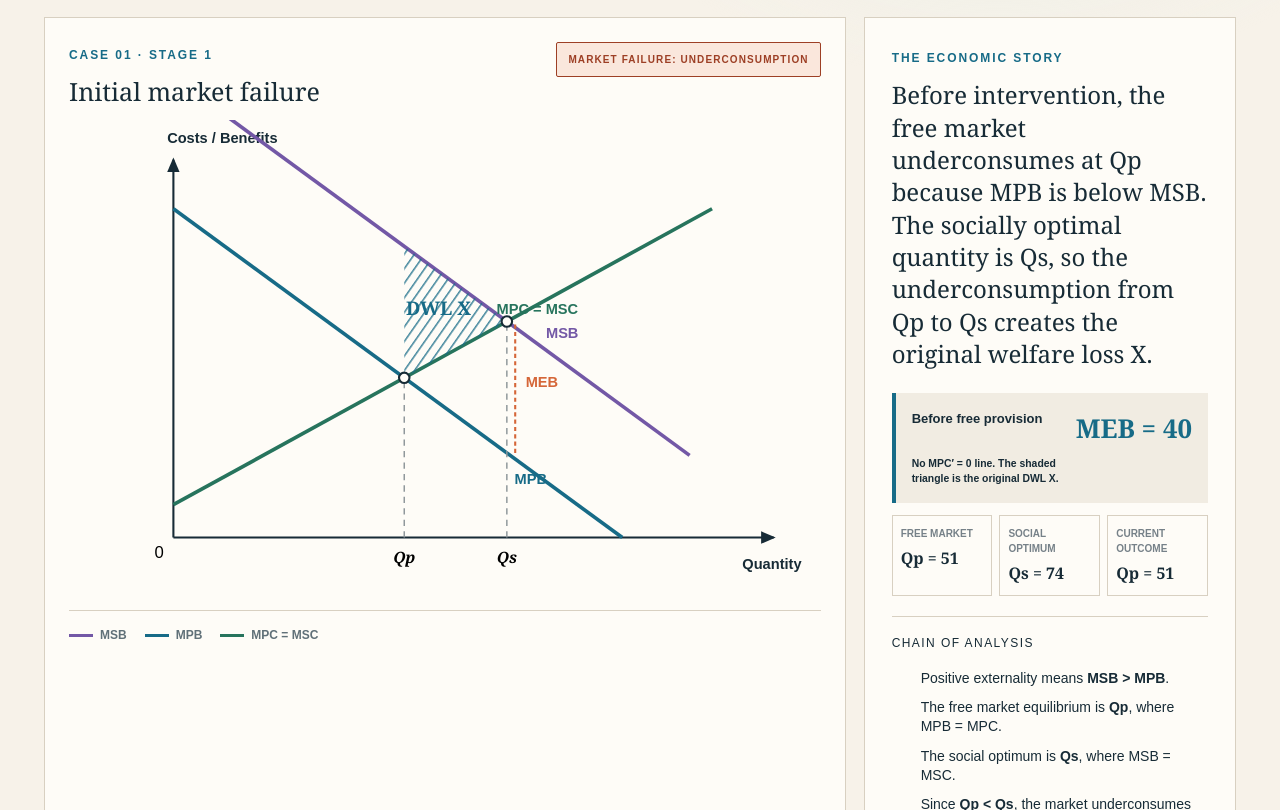
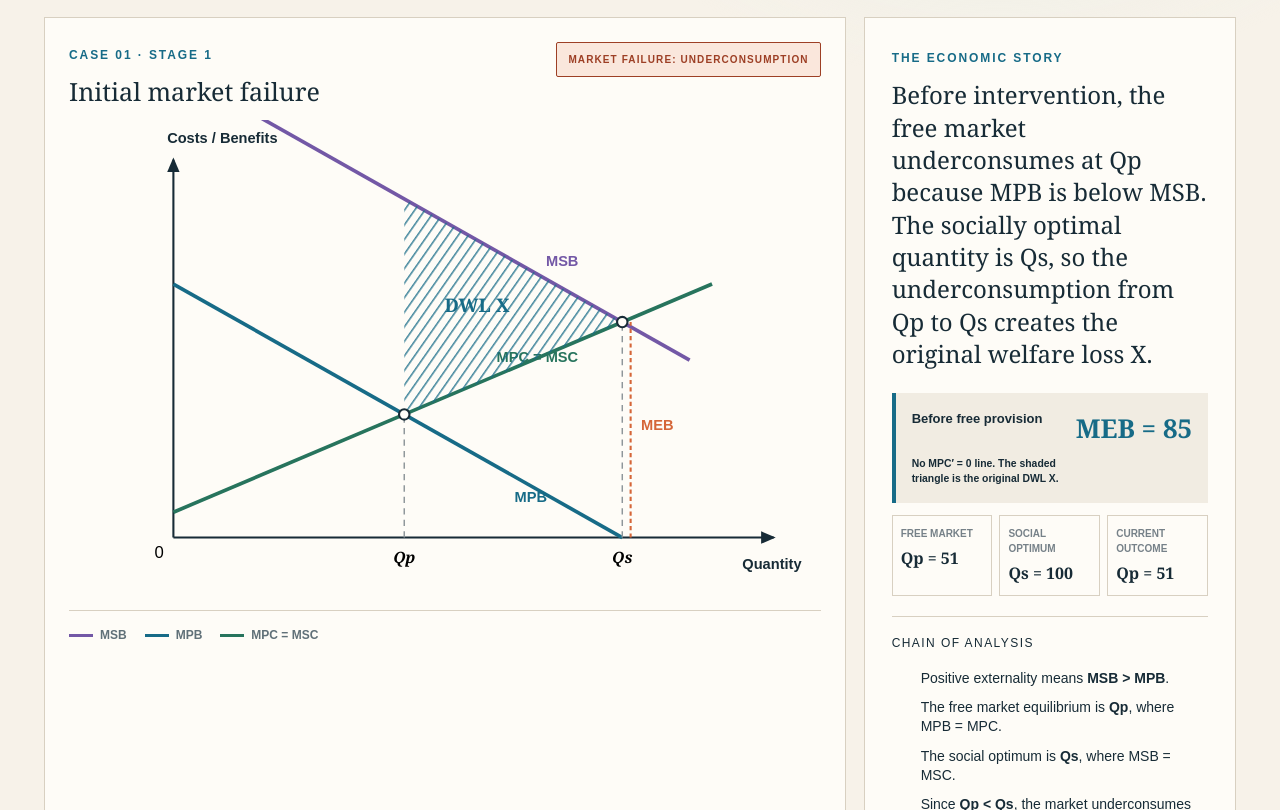
Before and after one commit to lyndonchua/When-should-the-government-provide-it-for-free, a Next.js app: page / in a window 1280 px wide. Shown: the part 511-1321 px from the top of the page. Built offline with nearby package versions, Linux system fonts and the light colour scheme.

Commit message:
Add files via upload

```diff
--- a/app/page.tsx
+++ b/app/page.tsx
@@ -20,30 +20,59 @@ const cases = {
   },
 } as const;
 
+function Case2Diagram({ phase }: { phase: Phase }) {
+  const initial = phase === "initial";
+  const solves = phase === "solves";
+  return <svg className="diagram" viewBox="0 0 720 470" role="img" aria-label={`Case 2: ${initial ? "initial market failure" : solves ? "MPC shift corrects market failure" : "MPC shifts too far right"}`}>
+    <defs>
+      <pattern id="case2X" width="8" height="8" patternUnits="userSpaceOnUse" patternTransform="rotate(35)"><line x1="0" y1="0" x2="0" y2="8" stroke="#176b87" strokeWidth="3" /></pattern>
+      <pattern id="case2Y" width="8" height="8" patternUnits="userSpaceOnUse" patternTransform="rotate(35)"><line x1="0" y1="0" x2="0" y2="8" stroke="#d56638" strokeWidth="3" /></pattern>
+      <marker id="case2Arrow" markerWidth="8" markerHeight="8" refX="6" refY="3" orient="auto"><path d="M0,0 L0,6 L7,3 z" fill="#172b36" /></marker>
+    </defs>
+    <line className="axis" x1="100" y1="400" x2="100" y2="40" markerEnd="url(#case2Arrow)"/>
+    <line className="axis" x1="100" y1="400" x2="670" y2="400" markerEnd="url(#case2Arrow)"/>
+    <text className="axisLabel" x="94" y="24">Costs / Benefits</text><text className="axisLabel" x="625" y="432">Quantity</text><text x="82" y="422">0</text>
+    <path className="curve mpb" d="M 180 180 L 430 400"/>
+    <path className="curve msb" d={phase === "worsens" ? "M 300 50 L 610 370" : "M 300 50 L 560 318"}/>
+    <path className="curve mpc" d={phase === "worsens" ? "M 210 350 L 610 47" : "M 210 350 L 500 130"}/>
+    <text className="label blue" x="400" y="365">MPB</text><text className="label purple" x="525" y="300">MSB</text><text className="label green" x="445" y="165">MPC = MSC</text>
+    {initial && <><polygon points="300,284 300,50 430,184" fill="url(#case2X)" opacity=".8"/><text className="areaLabel" x="345" y="170">DWL X</text></>}
+    <line className="guide" x1="300" y1="400" x2="300" y2="284"/><text className="qLabel" x="300" y="424">Qp</text>
+    <line className="guide" x1="430" y1="400" x2="430" y2="184"/><text className="qLabel" x="430" y="424">Qs</text>
+    {!initial && <><line className="shiftArrow" x1="340" y1="245" x2={solves ? "500" : "575"} y2="245" markerEnd="url(#case2Arrow)"/><text className="shiftText" x={solves ? "365" : "400"} y="230">MPC shifts rightwards</text></>}
+    {solves && <><path className="curve shifted" d="M 430 400 L 590 250"/><text className="label shiftedText" x="560" y="255">MPC′</text><circle className="point" cx="430" cy="400" r="5"/><text className="qLabel star" x="430" y="447">Qs = Qa</text><text className="solvedLabel" x="445" y="195">MSB = MSC</text><text className="solvedLabel" x="445" y="390">MPB = MPC′</text></>}
+    {phase === "worsens" && <><path className="curve shifted" d="M 610 400 L 700 315"/><text className="label shiftedText" x="655" y="330">MPC′</text><line className="guide" x1="610" y1="400" x2="610" y2="64"/><text className="qLabel star" x="610" y="424">Qa</text><polygon points="430,184 610,47 610,370" fill="url(#case2Y)" opacity=".78"/><text className="areaLabel y" x="545" y="190">DWL Y &gt; X</text></>}
+    <circle className="point" cx="300" cy="284" r="5"/><circle className="point" cx="430" cy="184" r="5"/>
+  </svg>;
+}
+
 function Diagram({ mode, phase, meb, mpcShift }: { mode: CaseKey; phase: Phase; meb: number; mpcShift: number }) {
   const g = useMemo(() => {
-    const top = 38, base = 400;
+    const expanded = mode === "parallel" && phase === "worsens";
+    const top = 38, base = expanded ? 300 : 400;
     const mpb = (q: number) => 100 - q;
     const msb = (q: number) => 100 + meb - q;
-    const mpcSlope = mode === "horizontal" ? 0.75 : 1;
+    const mpcSlope = 0.75;
     const mpc = (q: number) => 10 + mpcSlope * q;
     const qp = 90 / (1 + mpcSlope);
     const qs = (90 + meb) / (1 + mpcSlope);
     const qstar = 100;
-    const scaleX = mode === "parallel" ? 4.8 : 4.3;
+    const scaleX = expanded ? 3.45 : mode === "parallel" ? 4.8 : 4.3;
     const midpoint = (qp + qs) / 2;
-    const left = mode === "parallel" ? Math.max(60, 370 - midpoint * scaleX) : 100;
+    const left = expanded ? 80 : mode === "parallel" ? Math.max(60, 370 - midpoint * scaleX) : 100;
     const right = 675;
     const x = (q: number) => left + q * scaleX;
-    const scaleY = Math.min(3.15, 340 / (55 + meb));
+    const scaleY = expanded ? 1.8 : Math.min(3.15, 340 / (55 + meb));
     const y = (v: number) => base - v * scaleY;
     return { left, right, top, base, x, y, mpb, msb, mpc, qp, qs, qstar };
   }, [meb, mode, phase]);
   const { left, right, top, base, x, y, mpb, msb, mpc, qp, qs, qstar } = g;
-  const qAfter = phase === "initial" ? qp : mode === "parallel" ? (90 + mpcShift) / 2 : qstar;
-  const mpcPrime = (q: number) => 10 + q - mpcShift;
-  const mpcPrimeIntercept = Math.max(0, mpcShift - 10);
-  const path = (fn: (q: number) => number, from = 0, to = mode === "parallel" ? 120 : 105) => `M ${x(from)} ${y(fn(from))} L ${x(to)} ${y(fn(to))}`;
+  const mpcSlope = 0.75;
+  const qAfter = phase === "initial" ? qp : mode === "parallel" ? (90 + mpcShift) / (1 + mpcSlope) : qstar;
+  const mpcPrime = (q: number) => 10 + mpcSlope * q - mpcShift;
+  const mpcPrimeIntercept = Math.max(0, (mpcShift - 10) / mpcSlope);
+  const expanded = mode === "parallel" && phase === "worsens";
+  const path = (fn: (q: number) => number, from = 0, to = expanded ? 170 : mode === "parallel" ? 120 : 105) => `M ${x(from)} ${y(fn(from))} L ${x(to)} ${y(fn(to))}`;
   const under = `${x(qp)},${y(msb(qp))} ${x(qp)},${y(mpc(qp))} ${x(qs)},${y(mpc(qs))}`;
   const underMidX = (x(qp) + x(qp) + x(qs)) / 3;
   const underMidY = (y(msb(qp)) + y(mpc(qp)) + y(mpc(qs))) / 3;
@@ -51,6 +80,7 @@ function Diagram({ mode, phase, meb, mpcShift }: { mode: CaseKey; phase: Phase;
   const overMidQ = (qs + qstar) / 2;
   const overMidY = (y(msb(overMidQ)) + y(mpc(overMidQ))) / 2;
   const policyDwl = `${x(qs)},${y(msb(qs))} ${x(qAfter)},${y(msb(qAfter))} ${x(qAfter)},${y(mpc(qAfter))}`;
+  if (mode === "parallel") return <Case2Diagram phase={phase}/>;
   return (
     <svg className="diagram" viewBox="0 0 720 470" role="img" aria-label={`Economic diagram: ${cases[mode].title}`}>
       <defs>
@@ -60,15 +90,14 @@ function Diagram({ mode, phase, meb, mpcShift }: { mode: CaseKey; phase: Phase;
       </defs>
       <line className="axis" x1={left} y1={base} x2={left} y2={top} markerEnd="url(#arrow)" />
       <line className="axis" x1={left} y1={base} x2={right} y2={base} markerEnd="url(#arrow)" />
-      <text className="axisLabel" x={left - 6} y={22}>Costs / Benefits</text><text className="axisLabel" x={right - 30} y={430}>Quantity</text><text x={left - 18} y={420}>0</text>
+      <text className="axisLabel" x={left - 6} y={22}>Costs / Benefits</text><text className="axisLabel" x={right - 30} y={base + 30}>Quantity</text><text x={left - 18} y={base + 20}>0</text>
       <path className="curve msb" d={path(msb, 5, 115)} /><path className="curve mpb" d={path(mpb, 0, 100)} /><path className="curve mpc" d={path(mpc, 0, 120)} />
       <text className="label purple" x={x(83)} y={y(msb(83)) - 12}>MSB</text><text className="label blue" x={x(76)} y={y(mpb(76)) + 24}>MPB</text><text className="label green" x={x(72)} y={y(mpc(72)) - 13}>MPC = MSC</text>
       {phase === "initial" && <><polygon points={under} fill="url(#hatchX)" opacity=".8" /><text className="areaLabel" x={underMidX} y={underMidY}>DWL X</text></>}
-      {[qp, qs].map((q, i) => <g key={q}><line className="guide" x1={x(q)} y1={base} x2={x(q)} y2={i ? y(mpc(q)) : y(mpb(q))} />{!(i === 1 && mode === "horizontal" && phase === "solves") && <text className="qLabel" x={x(q)} y={424}>{i ? "Qs" : "Qp"}</text>}</g>)}
-      {mode !== "parallel" && <><line className="mebLine" x1={x(qs) + 8} y1={y(mpb(qs))} x2={x(qs) + 8} y2={y(msb(qs))} /><text className="label orange" x={x(qs) + 18} y={(y(mpb(qs)) + y(msb(qs))) / 2}>MEB</text></>}
-      {mode !== "parallel" && phase !== "initial" && <><line className="freeLine" x1={left} y1={base} x2={x(qstar)} y2={base} /><text className="freeLabel" x={left + 8} y={base - 10}>MPC′ = 0 (free)</text><line className="guide" x1={x(qstar)} y1={base} x2={x(qstar)} y2={y(mpb(qstar))} /><text className="qLabel star" x={x(qstar)} y={424}>{phase === "solves" ? "Qs = Q*" : "Q*"}</text></>}
-      {mode === "parallel" && phase !== "initial" && <><path className="curve shifted" d={path(mpcPrime, mpcPrimeIntercept, 120)} /><text className="label shiftedText" x={x(Math.min(112, mpcPrimeIntercept + 12))} y={y(mpcPrime(Math.min(112, mpcPrimeIntercept + 12))) - 12}>MPC′</text><line className="guide" x1={x(qAfter)} y1={base} x2={x(qAfter)} y2={y(mpc(qAfter))} /><text className="qLabel star" x={x(qAfter)} y={424}>{phase === "solves" ? "Qs = Qa" : "Qa"}</text>{phase === "worsens" && <><polygon points={policyDwl} fill="url(#hatchY)" opacity=".78" /><text className="areaLabel y" x={x((qs + qAfter) / 2)} y={y(mpc((qs + qAfter) / 2)) - 15}>DWL Y &gt; X</text></>}</>}
-      {mode !== "parallel" && phase === "worsens" && <><polygon points={over} fill="url(#hatchY)" opacity=".78" /><line className="dwlBoundary" x1={x(qstar)} y1={y(msb(qstar))} x2={x(qstar)} y2={y(mpc(qstar))} /><text className="areaLabel y" x={x(overMidQ)} y={overMidY}>DWL Y &gt; X</text></>}
+      {[qp, qs].map((q, i) => <g key={q}><line className="guide" x1={x(q)} y1={base} x2={x(q)} y2={i ? y(mpc(q)) : y(mpb(q))} />{!(i === 1 && phase === "solves") && <text className="qLabel" x={x(q)} y={base + 24}>{i ? "Qs" : "Qp"}</text>}</g>)}
+      <line className="mebLine" x1={x(qs) + 8} y1={y(mpb(qs))} x2={x(qs) + 8} y2={y(msb(qs))} /><text className="label orange" x={x(qs) + 18} y={(y(mpb(qs)) + y(msb(qs))) / 2}>MEB</text>
+      {phase !== "initial" && <><line className="freeLine" x1={left} y1={base} x2={x(qstar)} y2={base} /><text className="freeLabel" x={left + 8} y={base - 10}>MPC′ = 0 (free)</text><line className="guide" x1={x(qstar)} y1={base} x2={x(qstar)} y2={y(mpb(qstar))} /><text className="qLabel star" x={x(qstar)} y={base + 24}>{phase === "solves" ? "Qs = Q*" : "Q*"}</text></>}
+      {phase === "worsens" && <><polygon points={over} fill="url(#hatchY)" opacity=".78" /><line className="dwlBoundary" x1={x(qstar)} y1={y(msb(qstar))} x2={x(qstar)} y2={y(mpc(qstar))} /><text className="areaLabel y" x={x(overMidQ)} y={overMidY}>DWL Y &gt; X</text></>}
       {phase === "solves" && <><line className="guide solvedGuide" x1={x(qs)} y1={base} x2={x(qs)} y2={y(mpc(qs))} /><text className="solvedLabel" x={x(qs) + 12} y={y(mpc(qs)) - 18}>Allocative efficiency</text></>}
       <circle className="point" cx={x(qp)} cy={y(mpb(qp))} r="5" /><circle className="point" cx={x(qs)} cy={y(mpc(qs))} r="5" />
     </svg>
@@ -78,12 +107,12 @@ function Diagram({ mode, phase, meb, mpcShift }: { mode: CaseKey; phase: Phase;
 export default function Home() {
   const [mode, setMode] = useState<CaseKey>("horizontal");
   const [phase, setPhase] = useState<Phase>("initial");
-  const displayMeb = mode === "horizontal" ? phase === "initial" ? 40 : phase === "solves" ? 85 : 20 : 40;
-  const mpcShift = phase === "initial" ? 0 : phase === "solves" ? displayMeb : Math.min(110, displayMeb + 60);
-  const solvedMpcSlope = mode === "horizontal" ? 0.75 : 1;
+  const displayMeb = mode === "horizontal" && phase === "worsens" ? 20 : 85;
+  const mpcShift = phase === "initial" ? 0 : phase === "solves" ? 85 : mode === "parallel" ? 180 : 0;
+  const solvedMpcSlope = 0.75;
   const qp = Math.round(90 / (1 + solvedMpcSlope));
   const qs = Math.round((90 + displayMeb) / (1 + solvedMpcSlope));
-  const after = phase === "initial" ? qp : mode === "horizontal" ? 100 : phase === "solves" ? qs : Math.round((90 + mpcShift) / 2);
+  const after = phase === "initial" ? qp : mode === "horizontal" ? 100 : Math.round((90 + mpcShift) / (1 + solvedMpcSlope));
   const gap = after - qs;
   const verdict = phase === "initial" ? "MARKET FAILURE: UNDERCONSUMPTION" : phase === "solves" ? "MARKET FAILURE CORRECTED" : "POLICY WORSENS MARKET FAILURE";
   return <main>
```
Also changed, not shown: app/globals.css.
